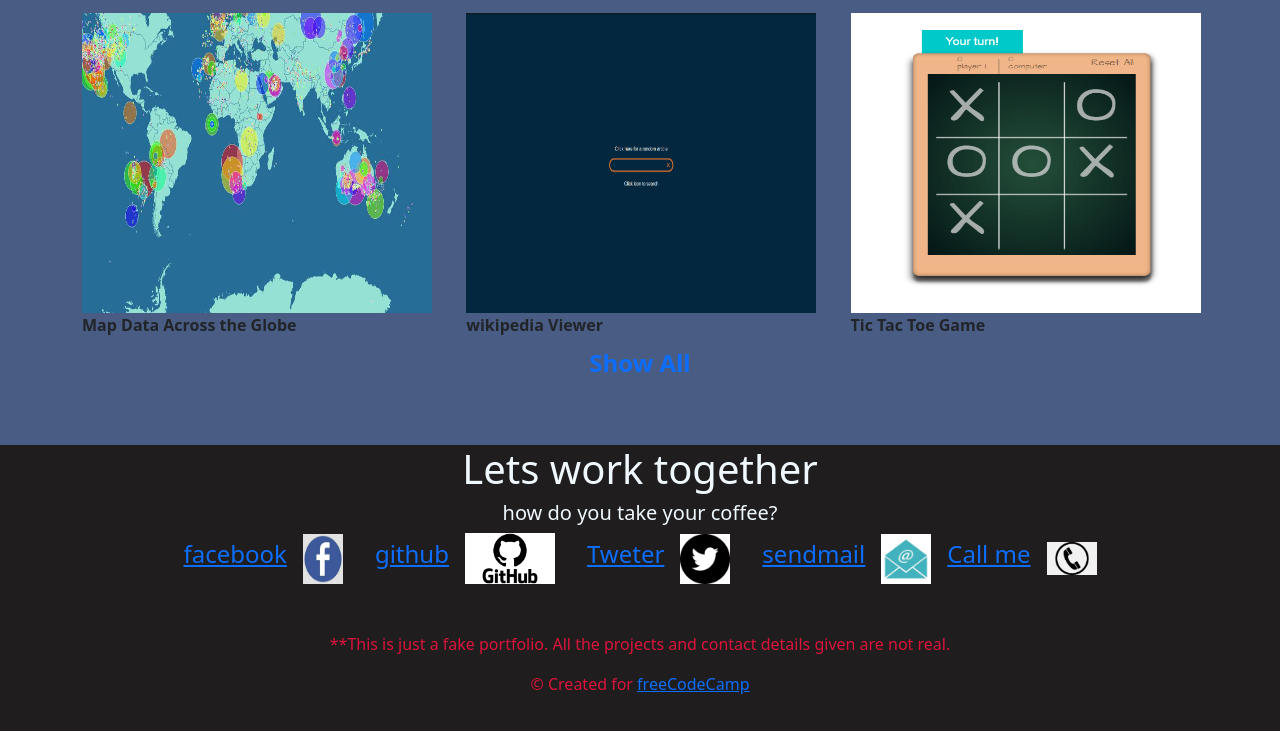
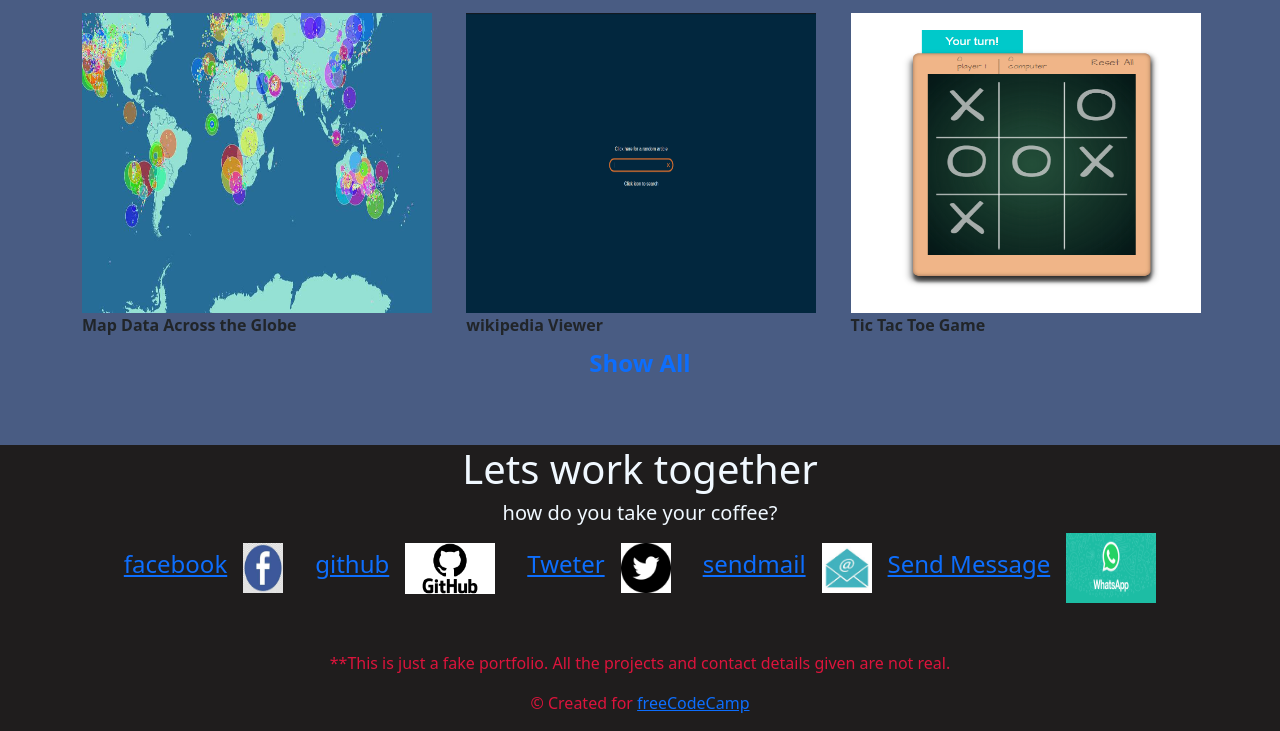
Before and after one commit to ErikSanchezRosado/Trabajo, a plain HTML site: page Index.html in a window 1280 px wide. Shown: the part 772-1503 px from the top of the page. Drawn offline with nearby package versions, Linux system fonts and the light colour scheme.

Commit message:
actualizacion y cambio en lugar de llamar por telefono, se agrego mandar mensaje por whats

```diff
--- a/Index.html
+++ b/Index.html
@@ -96,7 +96,7 @@
         <br>
         <br>
     </div>
-
+<!--ligas para enviar y checar informacion-->
         <h1>Lets work together</h1>
         <h5>how do you take your coffee?</h5>
         <div class="ligas">
@@ -121,9 +121,9 @@
           target="_blank"><h4>sendmail</h4></a>
         <img src="fotos/email.jfif" alt="correo" width="50px">
 
-        <a href="tel:+9991146652"
-            target="_blank"><h4>Call me</h4></a>
-        <img src="fotos/phone.png" alt="telefono" width="50px">
+        <a href="https://api.whatsapp.com/send?phone=9991146652"
+            target="_blank"><h4>Send Message</h4></a>
+        <img src="fotos/whatsapp.png" alt="whatsapp" width="90px" height="70px">
 
 
         </div>
```
Also changed, not shown: fotos/whatsapp.png (added).
